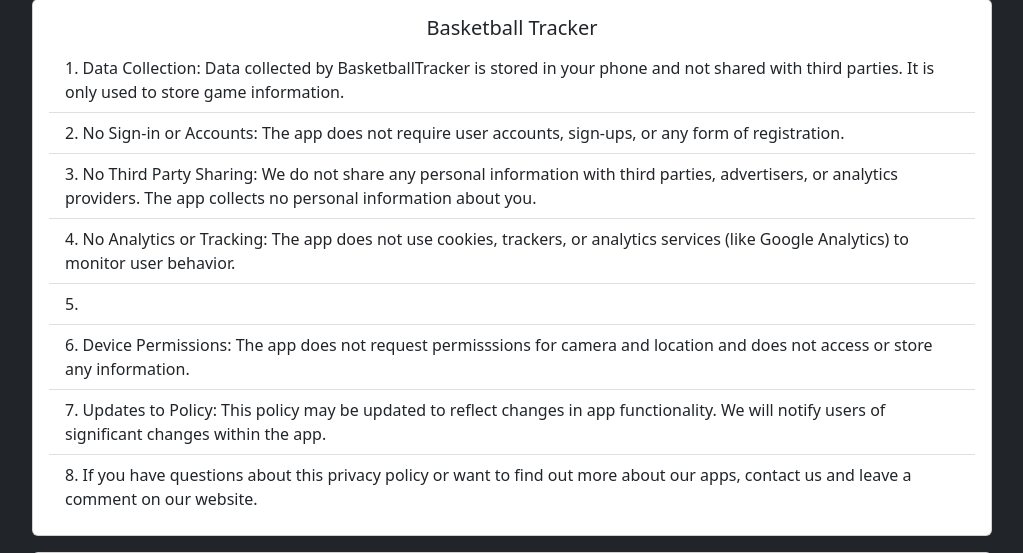
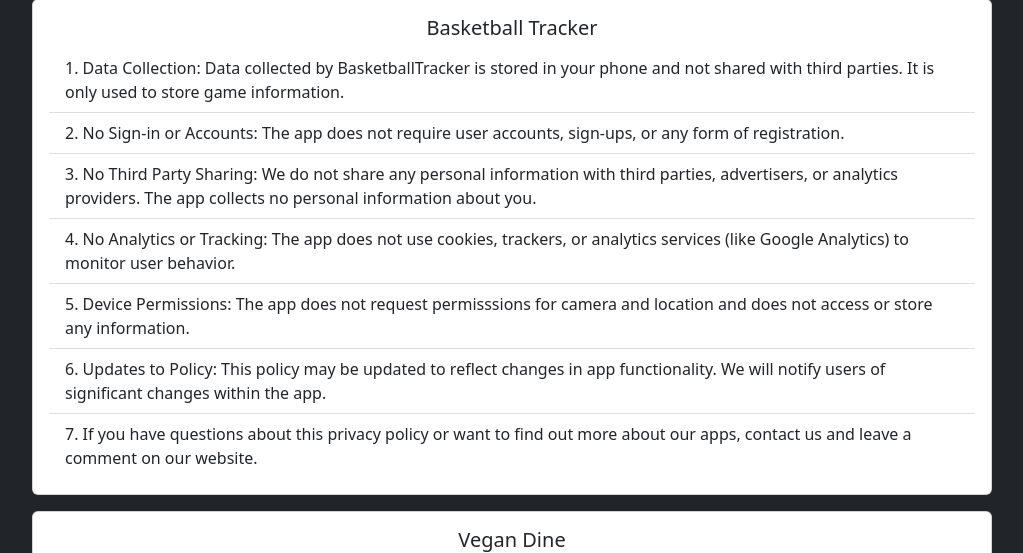
Before and after one commit to Rich4523/Richone-Designs, a Django app: page /privacy/ in a window 1280 px wide. Shown: the part 297-850 px from the top of the page, without its empty margins (128-1151 px from the left). Run offline with Django 5.2, Linux system fonts and the light colour scheme; some libraries are stand-ins or nearby versions.

Commit message:
Privacy policy correction 2

```diff
--- a/info/templates/privacy.html
+++ b/info/templates/privacy.html
@@ -22,7 +22,7 @@
               <li class="list-group-item">Data Collection: Data collected by BasketballTracker is stored in your phone and not shared with third parties. It is only used to store game information.</li>
               <li class="list-group-item">No Sign-in or Accounts: The app does not require user accounts, sign-ups, or any form of registration.</li>
               <li class="list-group-item">No Third Party Sharing: We do not share any personal information with third parties, advertisers, or analytics providers. The app collects no personal information about you.</li>
-              <li class="list-group-item">No Analytics or Tracking: The app does not use cookies, trackers, or analytics services (like Google Analytics) to monitor user behavior.</li><li class="list-group-item"></li>
+              <li class="list-group-item">No Analytics or Tracking: The app does not use cookies, trackers, or analytics services (like Google Analytics) to monitor user behavior.</li>
               <li class="list-group-item">Device Permissions: The app does not request permisssions for camera and location  and does not access or store any information.</li>
               <li class="list-group-item">Updates to Policy: This policy may be updated to reflect changes in app functionality. We will notify users of significant changes within the app.</li>
               <li class="list-group-item">If you have questions about this privacy policy or want to find out more about our apps, contact us and leave a comment on our website.</li>
```
